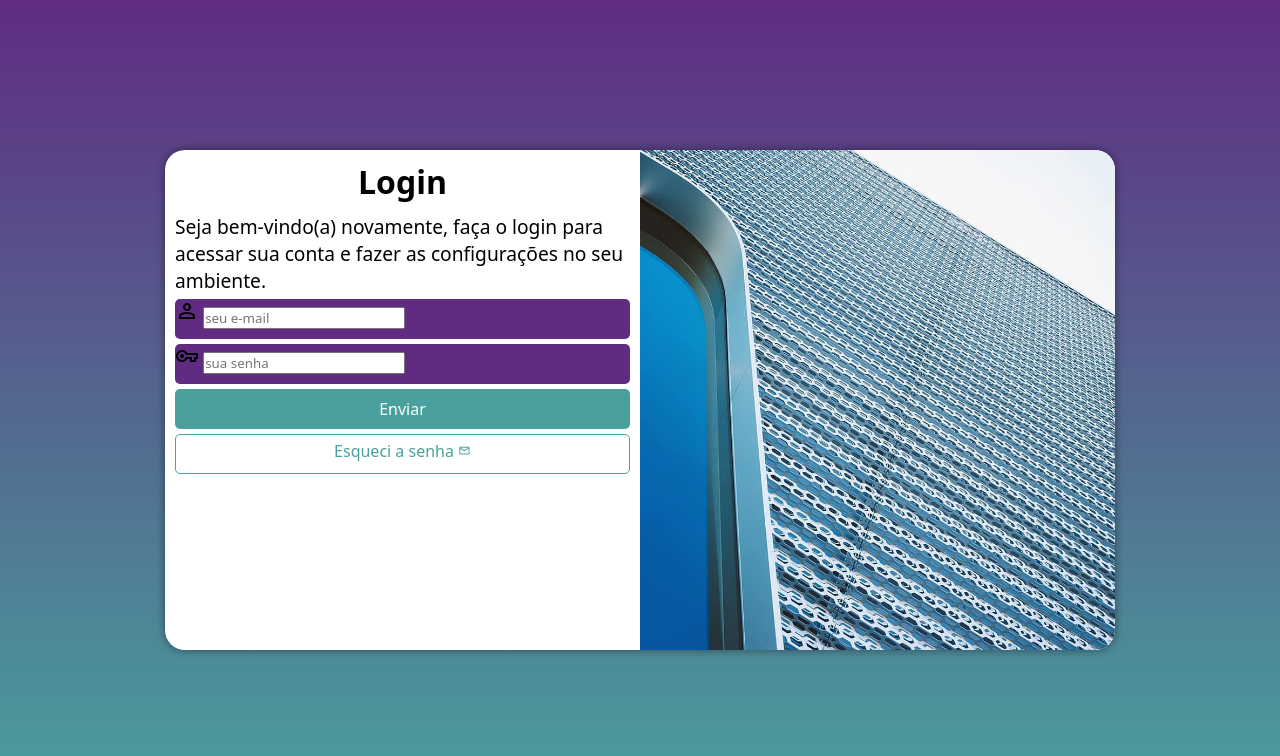
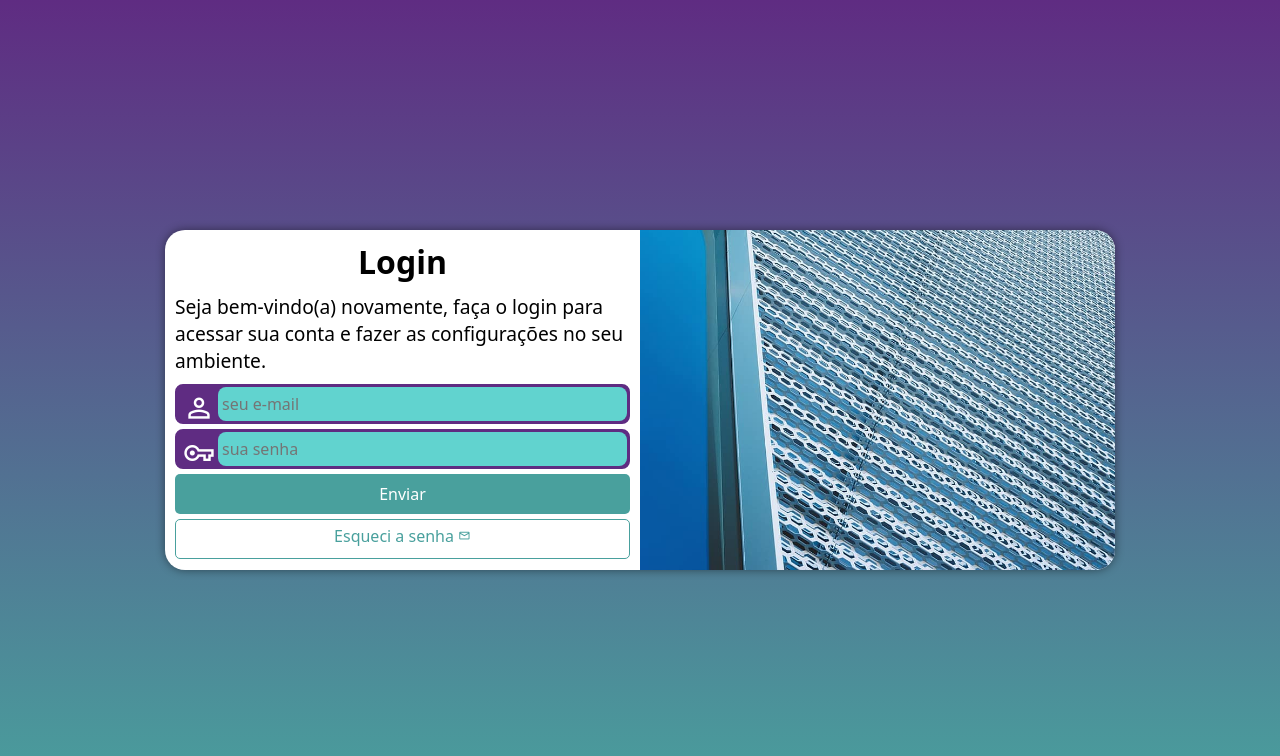
Before and after one commit to igorassisx/projeto-login, a plain HTML site: page index.html in a window 1280 px wide. Drawn offline with nearby package versions, Linux system fonts and the light colour scheme.

Commit message:
formatação completa no estilo da pagina

```diff
--- a/estilos/media-queries.css
+++ b/estilos/media-queries.css
@@ -8,6 +8,7 @@
 
     section#login {
         width: 85vw;
+        height: 294px;
     }
 
     section#login > div#imagem {
@@ -38,6 +39,7 @@
 
     section#login {
         width: 950px;
+        height: 340px;
     }
 
     section#login > div#imagem {
@@ -57,5 +59,6 @@
 
     div#formulario > p {
         font-size: 1.2em;
+        margin: 10px 0px;
     }
 }
--- a/estilos/style.css
+++ b/estilos/style.css
@@ -30,7 +30,7 @@
     position: absolute;
     top: 50%;
     left: 50%;
-    transform: translate(-50%, -50%);
+
     overflow: hidden;
 
     background-color: white;
@@ -39,6 +39,7 @@
     border-radius: 20px;
     box-shadow: 0px 0px 10px rgba(0, 0, 0, 0.452);
 
+    transform: translate(-50%, -50%);
     transition: width 1s, height 1s;
     transition-timing-function: ease;
  }
@@ -70,14 +71,38 @@
  form > div.campo {
     display: block;
     background-color: #5f2c82;
+    border: 3px solid #5f2c82;
     width: 100%;
     height: 40px;
-    border-radius: 5px;
+    border-radius: 8px;
     margin: 5px 0px;
  }
 
  div.campo > label {
     display: none;
+ }
+
+ div.campo  > span {
+    color: white;
+    font-size: 2em;
+    width: 40px;
+    padding: 5px;
+ }
+
+ div.campo > input {
+    background-color: #61d3cf;
+    font-size: 1em;
+    width: calc(100% - 40px);
+    height: 100%;
+    border: 0px;
+    border-radius: 8px;
+    padding: 4px;
+
+    transform: translate(40px, -42px);
+ }
+
+ div.campo > input:focus-within {
+    background-color: white;
  }
 
  form > input[type=submit] {
```
